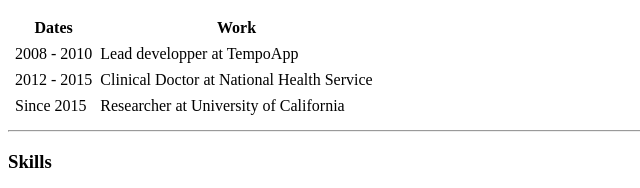
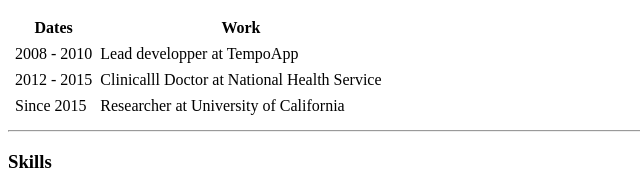
Before and after one commit to NadjibB/website, a plain HTML site: page index.html in a window 1280 px wide. Shown: the part 489-677 px from the top of the page, 0-640 px from the left. Drawn offline with Linux system fonts and the light colour scheme.

Commit message:
modif test

```diff
--- a/index.html
+++ b/index.html
@@ -38,7 +38,7 @@
       </tr>
       <tr>
         <td>2012 - 2015</td>
-        <td>Clinical Doctor at National Health Service</td>
+        <td>Clinicalll Doctor at National Health Service</td>
       </tr>
       <tr>
         <td>Since 2015</td>
```
